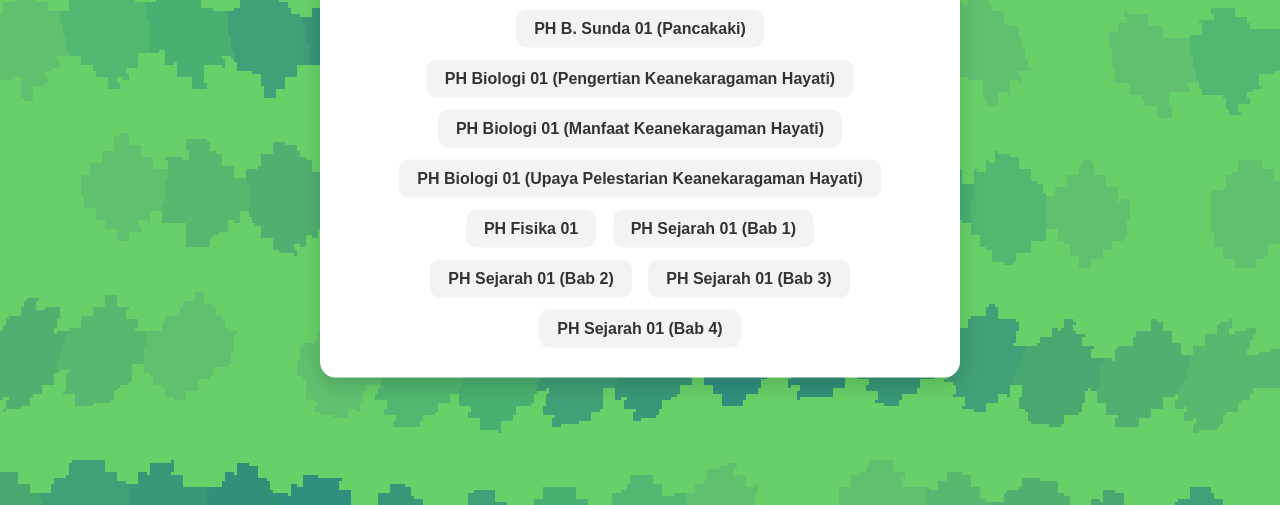
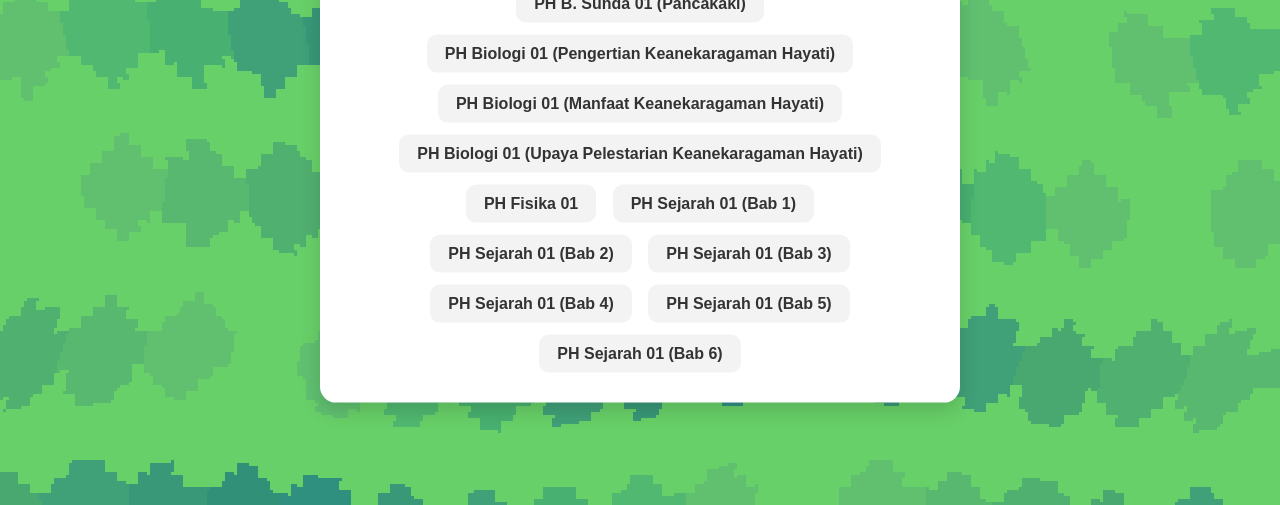
Before and after one commit to Kangdil/quiz-kangdil, a plain HTML site: page index.html in a window 1280 px wide. Shown: the part 295-800 px from the top of the page. Drawn offline with Linux system fonts and the light colour scheme.

Commit message:
Update index.html

```diff
--- a/index.html
+++ b/index.html
@@ -65,6 +65,10 @@
       PH Sejarah 01 (Bab 3)</a>
     <a href="quizBase.html?quiz=PH_Sejarah_01_BAB04" style="display:inline-block;margin:6px;padding:10px 18px;background:#f3f3f3;border-radius:10px;text-decoration:none;color:#333;font-weight:bold;">
       PH Sejarah 01 (Bab 4)</a>
+    <a href="quizBase.html?quiz=PH_Sejarah_01_BAB05" style="display:inline-block;margin:6px;padding:10px 18px;background:#f3f3f3;border-radius:10px;text-decoration:none;color:#333;font-weight:bold;">
+      PH Sejarah 01 (Bab 5)</a>
+    <a href="quizBase.html?quiz=PH_Sejarah_01_BAB06" style="display:inline-block;margin:6px;padding:10px 18px;background:#f3f3f3;border-radius:10px;text-decoration:none;color:#333;font-weight:bold;">
+      PH Sejarah 01 (Bab 6)</a>
   </nav>
 
 <script>
```
